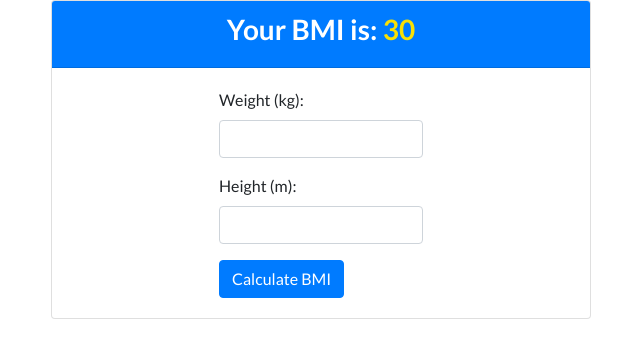
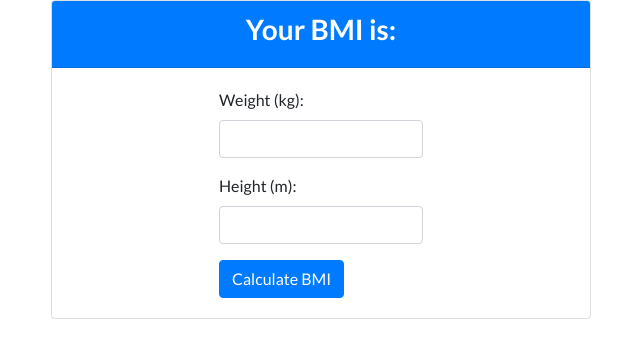
Before and after one commit to towhidhasanweb/module12, a plain HTML site: page index.html in a window 1280 px wide. Shown: the whole page, without its empty margins (319-959 px from the left). Drawn offline with nearby package versions, Linux system fonts and the light colour scheme.

Commit message:
bmi result

```diff
--- a/index.html
+++ b/index.html
@@ -12,7 +12,7 @@
                 <div class="col-lg-6  m-auto">
                     <div class="card ">
                       <div class="card-header bg-primary text-center">
-                          <h3 class="text-white">Your BMI is: <span id="result">30</span></h3>
+                          <h3 class="text-white">Your BMI is: <span id="result"></span></h3>
                       </div>
                       <div class="card-body m-auto">
                         <form>
```
